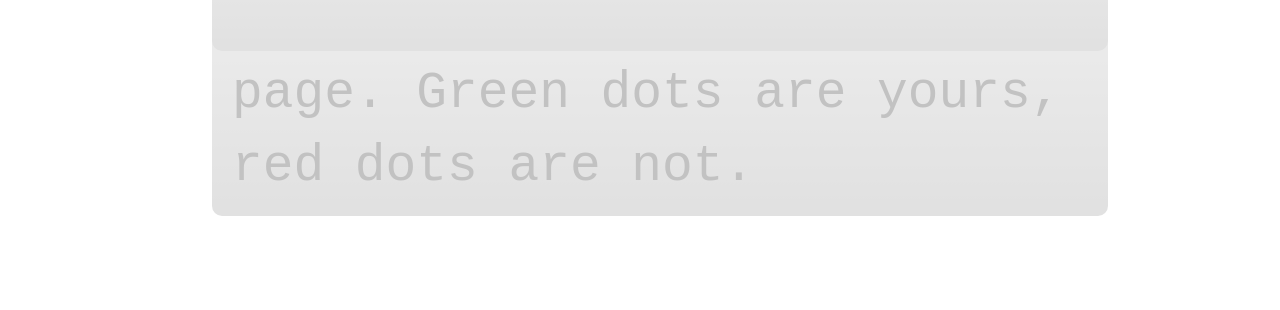
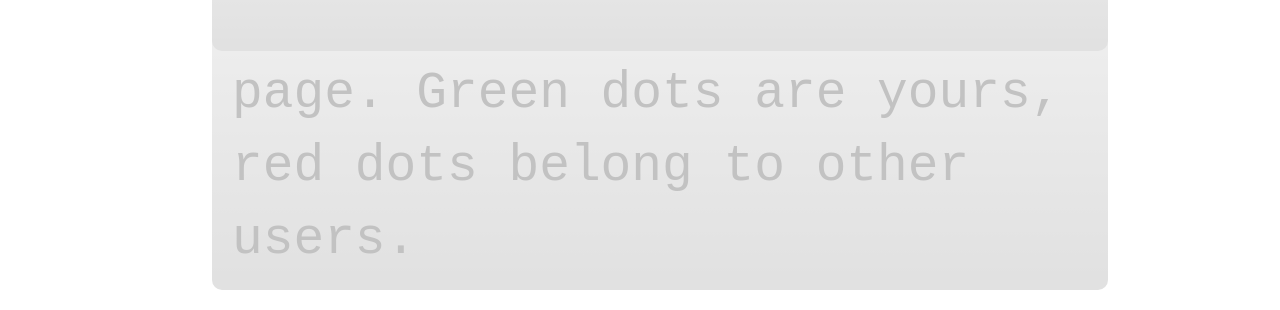
Before and after one commit to crowdinc/crowdinc.github.io, a plain HTML site: page index.html in a window 1280 px wide. Shown: the part 490-800 px from the top of the page. Drawn offline with nearby package versions, Linux system fonts and the light colour scheme; no server answers; a script that the page names is missing.

Commit message:
phrasing adjustment

```diff
--- a/index.html
+++ b/index.html
@@ -105,7 +105,7 @@
             <div>
                 <h1>Crowd in C[loud]</h1>
                 <div class="responsive_font_size_4">Waiting for the next tune.....</div>
-                <div class="responsive_font_size_4">If it hangs more than 10 seconds, simply refresh the page. Green dots are yours, red dots are not.</div>
+                <div class="responsive_font_size_4">If it hangs more than 10 seconds, simply refresh the page. Green dots are yours, red dots belong to other users.</div>
             </div>
         </div>
 
```
